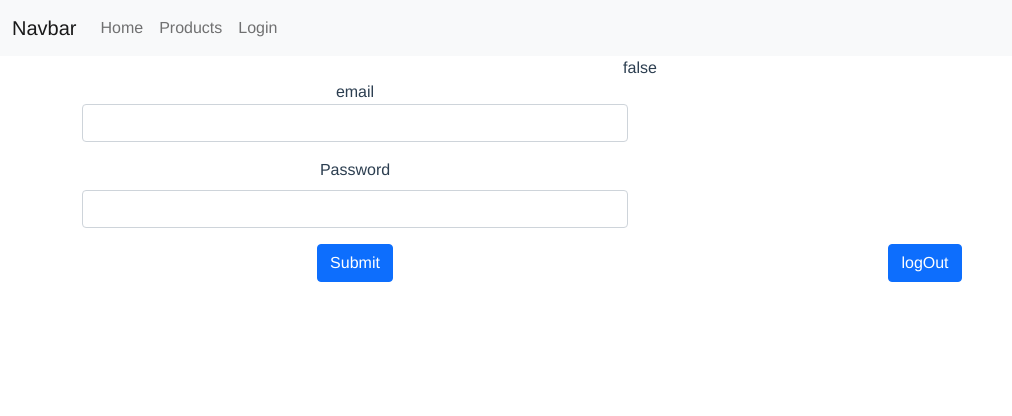
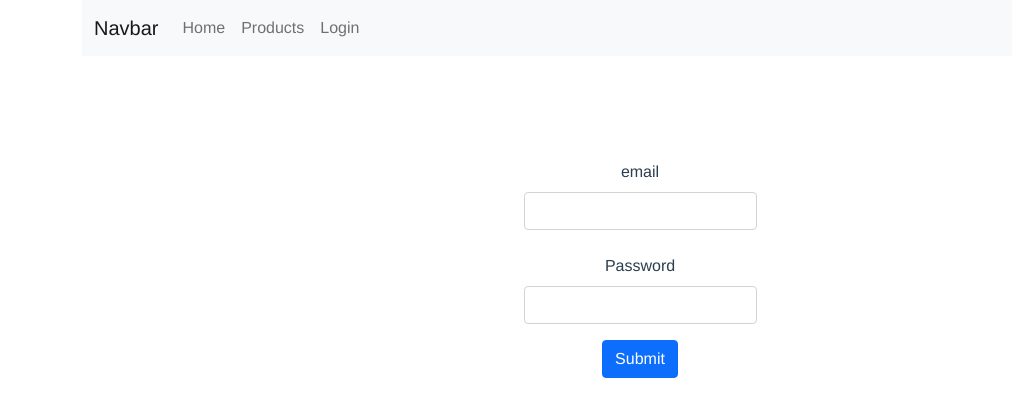
Before and after one commit to Juhi0326/role-based-vue-app-for-express-server, a Vue app: page /Login in a window 1280 px wide. Shown: the top 416 px of the page, without its empty margins (0-1012 px from the left). Built offline with nearby package versions, Linux system fonts and the light colour scheme.

Commit message:
use flexbox in login form and create Nav component

```diff
--- a/src/App.vue
+++ b/src/App.vue
@@ -1,30 +1,19 @@
 <template>
-  <nav class="navbar navbar-expand-lg navbar-light bg-light">
-    <div class="container-fluid">
-      <a class="navbar-brand" href="#">Navbar</a>
-      <button
-        class="navbar-toggler"
-        type="button"
-        data-bs-toggle="collapse"
-        data-bs-target="#navbarNavAltMarkup"
-        aria-controls="navbarNavAltMarkup"
-        aria-expanded="false"
-        aria-label="Toggle navigation"
-      >
-        <span class="navbar-toggler-icon"></span>
-      </button>
-      <div class="collapse navbar-collapse" id="navbarNavAltMarkup">
-        <div class="navbar-nav">
-          <router-link to="/" class="nav-link">Home</router-link>
-          <router-link to="/Products" class="nav-link">Products</router-link>
-          <router-link to="/Login" class="nav-link">Login</router-link>
-        </div>
-      </div>
-    </div>
-  </nav>
+  <div class="container">
+    <Nav />
 
-  <router-view />
+    <router-view />
+  </div>
 </template>
+
+<script>
+import Nav from "./components/Nav.vue";
+export default {
+  components: {
+    Nav,
+  },
+};
+</script>
 
 <style>
 #app {
--- /dev/null
+++ b/src/components/Nav.vue
@@ -0,0 +1,35 @@
+<template>
+  <nav class="navbar navbar-expand-lg navbar-light bg-light mb-6" >
+    <div class="container-fluid">
+      <a class="navbar-brand" href="#">Navbar</a>
+      <button
+        class="navbar-toggler"
+        type="button"
+        data-bs-toggle="collapse"
+        data-bs-target="#navbarNavAltMarkup"
+        aria-controls="navbarNavAltMarkup"
+        aria-expanded="false"
+        aria-label="Toggle navigation"
+      >
+        <span class="navbar-toggler-icon"></span>
+      </button>
+      <div class="collapse navbar-collapse" id="navbarNavAltMarkup">
+        <div class="navbar-nav">
+          <router-link to="/" class="nav-link">Home</router-link>
+          <router-link to="/Products" class="nav-link">Products</router-link>
+          <router-link to="/Login" class="nav-link">Login</router-link>
+        </div>
+      </div>
+    </div>
+  </nav>
+</template>
+
+<script>
+export default {
+
+}
+</script>
+
+<style>
+
+</style>
--- a/src/views/Login.vue
+++ b/src/views/Login.vue
@@ -1,12 +1,11 @@
 <template>
-  <div class="container">
-    {{loggedIn}}
-    <div>{{currentUser}}</div>
+  <div class="mt-5">
+      <div id="form" >
         <form @submit.prevent="handleLogin">
           <div class="form-group">
             <div class="row">
-          <div class="mb-3 col align-self-center col-6">
-            <label for="email">email</label>
+              <div class="mb-3 mt-5">
+                <label for="email" class="py-2">email</label>
                 <input
                   v-model="email"
                   type="email"
@@ -19,24 +18,24 @@
           </div>
           <div class="form-group">
             <div class="row">
-          <div class="mb-3 col align-self-center col-6">
-            <label for="password" class="form-label">Password</label>
-            <input type="password"
+              <div class="mb-3">
+                <label for="password" class="py-2">Password</label>
+                <input
+                  type="password"
                   v-model="password"
                   class="form-control"
-            id="password" />
+                  id="password"
+                />
               </div>
             </div>
           </div>
           <div class="row">
-        <div class="mb-3 col align-self-center col-6">
+            <div class="mb-3">
               <button type="submit" class="btn btn-primary">Submit</button>
-        </div>
-        <div class="mb-3 col align-self-center col-6">
-          <button @click="logOut" class="btn btn-primary">logOut</button>
             </div>
           </div>
         </form>
+      </div>
   </div>
 </template>
 
@@ -46,9 +45,9 @@ export default {
   components: {},
   data() {
     return {
-    email: '',
-    password:''
-    }
+      email: "",
+      password: "",
+    };
   },
   computed: {
     loggedIn() {
@@ -56,8 +55,7 @@ export default {
     },
     currentUser() {
       return this.$store.state.auth.user;
-    }
-
+    },
   },
   /*   created() {
     if (this.loggedIn) {
@@ -66,17 +64,18 @@ export default {
   }, */
   methods: {
     logOut() {
-      this.$store.dispatch('auth/logout');},
+      this.$store.dispatch("auth/logout");
+    },
 
     handleLogin() {
-      const user= {
+      const user = {
         email: this.email,
-        password: this.password
-      }
+        password: this.password,
+      };
 
       this.$store.dispatch("auth/login", user).then(
         () => {
-          //this.$router.push("/profile");
+          this.$router.push("/products");
         },
         (error) => {
           console.log(error);
@@ -87,4 +86,13 @@ export default {
 };
 </script>
 
-<style scoped></style>
+<style scoped>
+#form {
+  display: flex;
+  justify-content: center;
+
+}
+#main {
+align-items: center;
+}
+</style>
```
Lines whose indentation alone changed are shown as unchanged.
